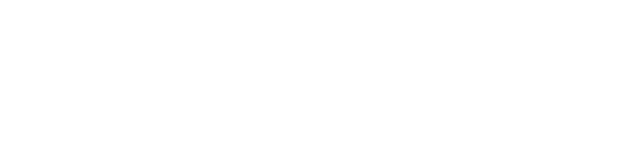
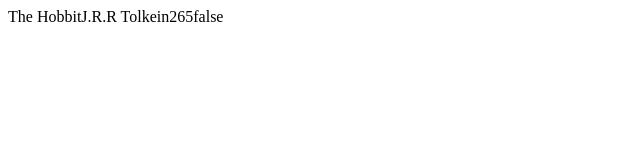
Before and after one commit to MarekRykaczewski/library, a plain HTML site: page index.html in a window 1280 px wide. Shown: the whole page, without its empty margins (0-640 px from the left). Drawn offline with Linux system fonts and the light colour scheme.

Commit message:
displayBooks to create a div with book details

```diff
--- a/index.html
+++ b/index.html
@@ -6,7 +6,7 @@
     <meta name="viewport" content="width=device-width, initial-scale=1.0">
     <title>Document</title>
     <link rel="stylesheet" href="styles.css">
-    <script src="script.js"></script>
+    <script src="script.js" defer></script>
 </head>
 <body>
     <div id="shelf">
--- a/script.js
+++ b/script.js
@@ -17,14 +17,21 @@
 
 function displayBooks() {
     const shelf = document.getElementById("shelf")
+    const bookContainer = document.createElement("div")
+    bookContainer.classList.add("book-container")
     for (let i = 0; i < myLibrary.length; i++) {
+        shelf.appendChild(bookContainer)
+
         const newBookTitle = document.createTextNode(myLibrary[i].title)
         const newBookAuthor = document.createTextNode(myLibrary[i].author)
         const newBookPages = document.createTextNode(myLibrary[i].pages)
         const newBookRead = document.createTextNode(myLibrary[i].read)
-        shelf.appendChild(newBookTitle)
-        shelf.appendChild(newBookAuthor)
-        shelf.appendChild(newBookPages)
-        shelf.appendChild(newBookRead)
+
+        bookContainer.appendChild(newBookTitle)
+        bookContainer.appendChild(newBookAuthor)
+        bookContainer.appendChild(newBookPages)
+        bookContainer.appendChild(newBookRead)
     }
 }
+
+displayBooks()
```
